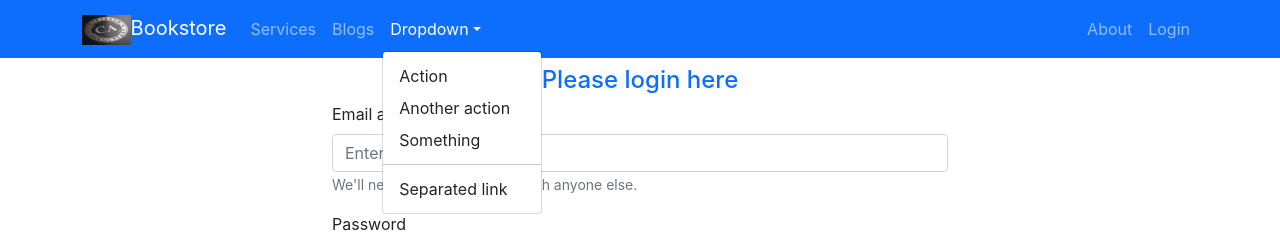
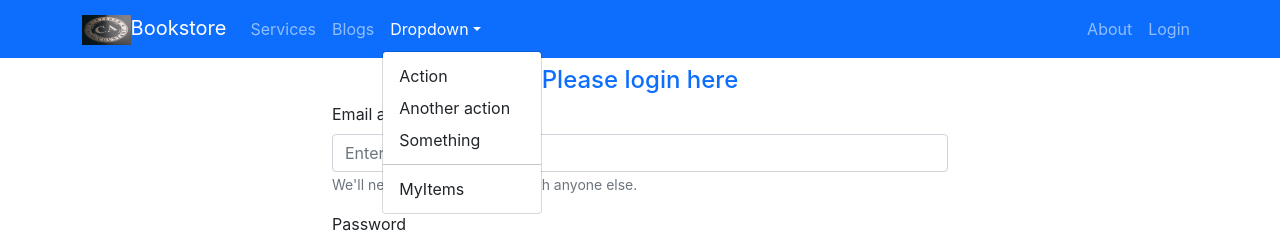
Before and after one commit to myewebgit/warehouse-client, a React (Create React App) app: page /login in a window 1280 px wide. Both pictures are taken after a click on the button "Dropdown". Shown: the top 242 px of the page. Built offline with nearby package versions, Linux system fonts and the light colour scheme; no server answers.

Commit message:
creating my items

```diff
--- a/src/App.js
+++ b/src/App.js
@@ -12,6 +12,7 @@ import Register from './Pages/Home/Login/Register/Register';
 import RequireAuth from './Pages/Home/Login/RequireAuth/RequireAuth';
 import Services from './Pages/Home/Services/Services';
 import ManageServices from './Pages/ManageService/ManageService';
+import MyItems from './Pages/MyItems/MyItems';
 import ServiceDetail from './Pages/ServiceDetail/ServiceDetail';
 import Footer from './Pages/Shared/Header/Footer/Footer';
 import Header from './Pages/Shared/Header/Header';
@@ -37,6 +38,7 @@ function App() {
         <Route path="/checkout"element={<RequireAuth><Checkout></Checkout></RequireAuth>}></Route>
         <Route path="/manageservice"element={<RequireAuth><ManageServices></ManageServices></RequireAuth>}></Route>
         <Route path="/addservice"element={<RequireAuth><AddService></AddService></RequireAuth>}></Route>
+        <Route path="/myitems"element={<RequireAuth><MyItems></MyItems></RequireAuth>}></Route>
 
         <Route path="*"element={<NotFound></NotFound>}></Route>
       </Routes>
--- a/src/Pages/ManageService/ManageService.js
+++ b/src/Pages/ManageService/ManageService.js
@@ -26,7 +26,8 @@ const ManageServices = () => {
             <h5>Manage Services</h5>
             {
                 services.map(service => <div key={service._id}>
-                    <h4>{service.name}<Button onClick={()=> handleDelete(service._id)}>X</Button></h4>
+                    <h4>{service.name}<Button onClick={()=> handleDelete(service._id)}>Delete</Button></h4>
+
                 </div>)
             }
         </div>
--- /dev/null
+++ b/src/Pages/MyItems/MyItems.js
@@ -0,0 +1,12 @@
+import React from "react";
+
+const MyItems =()=>{
+    return (
+        <div>
+		<h1> All are……………MyItems</h1>
+
+        </div>
+    );
+};
+
+export default MyItems;
--- a/src/Pages/Shared/Header/Header.js
+++ b/src/Pages/Shared/Header/Header.js
@@ -30,7 +30,7 @@ const Header = () => {
                 <NavDropdown.Item href="#action/3.2">Another action</NavDropdown.Item>
                 <NavDropdown.Item href="#action/3.3">Something</NavDropdown.Item>
                 <NavDropdown.Divider />
-                <NavDropdown.Item href="#action/3.4">Separated link</NavDropdown.Item>
+                <NavDropdown.Item href="/myitems">MyItems</NavDropdown.Item>
               </NavDropdown>
             </Nav>
             <Nav>
```
